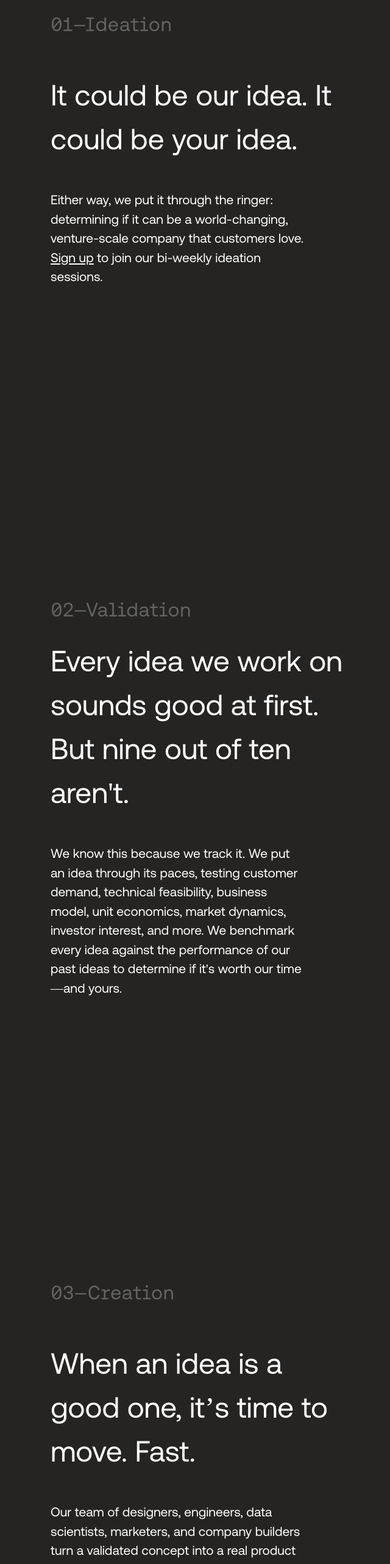
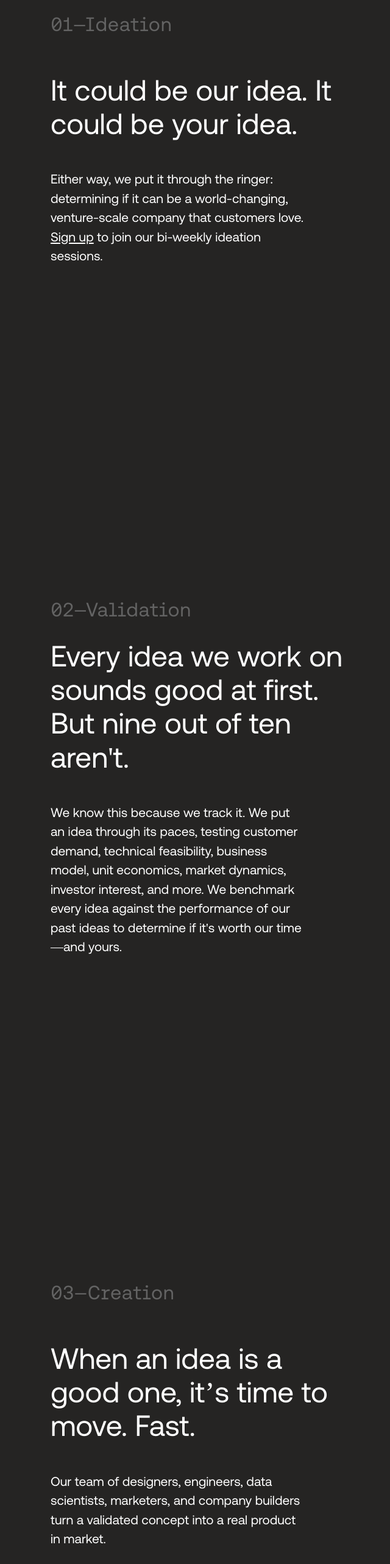
Before and after one commit to ncy08/coachkip-site, a Vue app: page / in a window 1280 px wide. Shown: the part 4040-6605 px from the top of the page at 61% size, without its empty margins (622-1262 px from the left). Built offline with nearby package versions, Linux system fonts and the light colour scheme; no server answers.

Commit message:
adjust 5 list line height

```diff
--- a/src/App.vue
+++ b/src/App.vue
@@ -206,7 +206,7 @@
                       01—Ideation
                   </h4>
                   <p style=" font-weight: 400; display: block; margin-top: .5em; margin-bottom: 1em;font-family:'Aeonik1'"
-                  :style="{'font-size': !isMobile ? '48px': '30px'}">
+                  :style="{'font-size': !isMobile ? '48px': '30px',lineHeight: 1.15,}">
                       It could be our idea. It could be your idea.
                   </p>
                   <p  class=" color-ivory" style="padding-right: 15% !important;  padding-bottom: 1em; font-family:'Aeonik1' "
@@ -239,7 +239,7 @@
                       02—Validation
                   </h4>
                   <p style=" font-weight: 400; display: block; margin-top: .5em; margin-bottom: 1em;font-family:'Aeonik1'"
-                  :style="{'font-size': !isMobile ? '48px': '30px'}">
+                  :style="{'font-size': !isMobile ? '48px': '30px',lineHeight: 1.15,}">
                   Every idea we work on sounds good at first. But nine out of ten aren't.
                   </p>
                   <p class="color-ivory" style="padding-right: 15% !important;         padding-bottom: 1em;font-family:'Aeonik1' "
@@ -272,7 +272,7 @@
                       03—Creation
                   </h4>
                   <p style=" font-weight: 400; display: block; margin-top: .5em; margin-bottom: 1em;font-family:'Aeonik1'"
-                  :style="{'font-size': !isMobile ? '48px': '30px'}">
+                  :style="{'font-size': !isMobile ? '48px': '30px',lineHeight: 1.15,}">
                   When an idea is a good one, it’s time to move. Fast.
                   </p>
                   <p class=" color-ivory" style="padding-right: 15% !important; padding-bottom: 1em ;font-family:'Aeonik1'  "
@@ -303,7 +303,7 @@
                       04—Spinout
                   </h4>
                   <p style=" font-weight: 400; display: block; margin-top: .5em; margin-bottom: 1em;font-family:'Aeonik1'"
-                  :style="{'font-size': !isMobile ? '48px': '30px'}">
+                  :style="{'font-size': !isMobile ? '48px': '30px',lineHeight: 1.15,}">
                   Great companies require extraordinary people and smart capital.
                   </p>
                   <p class=" color-ivory" style="padding-right: 15% !important;         padding-bottom: 1em ;font-family:'Aeonik1'"
@@ -334,7 +334,7 @@
                       05—Scale Up
                   </h4>
                   <p style=" font-weight: 400; display: block; margin-top: .5em; margin-bottom: 1em;font-family:'Aeonik1'"
-                  :style="{'font-size': !isMobile ? '48px': '30px'}">
+                  :style="{'font-size': !isMobile ? '48px': '30px',lineHeight: 1.15,}">
                   We’ll take care of the boring stuff.
                   </p>
 
```
